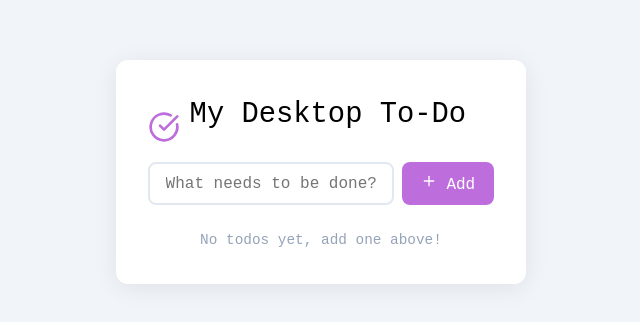
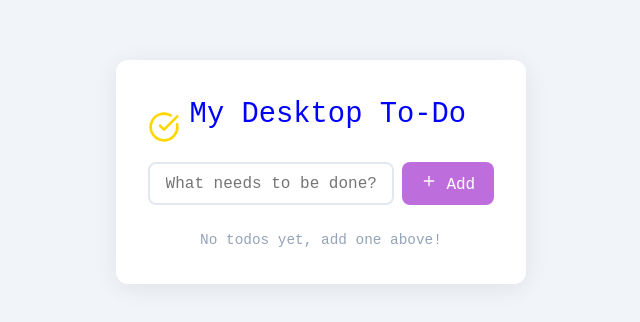
Before and after one commit to pastadellacasaaa/myfirstapp, a React (Vite) app in the folder src/renderer/: page / in a window 1280 px wide. Shown: the part 188-510 px from the top of the page, without its empty margins (319-959 px from the left). Built offline with nearby package versions, Linux system fonts and the light colour scheme.

Commit message:
updated UI and version v1.1.0

```diff
--- a/package.json
+++ b/package.json
@@ -1,6 +1,6 @@
 {
   "name": "my-first-app",
-  "version": "1.0.0",
+  "version": "1.1.0",
   "description": "An Electron application with React and TypeScript",
   "main": "./out/main/index.js",
   "author": "example.com",
--- a/src/renderer/src/components/Header.tsx
+++ b/src/renderer/src/components/Header.tsx
@@ -4,8 +4,8 @@ import { JSX } from 'react'
 const Header = (): JSX.Element => {
   return (
     <header style={{ display: 'flex', alignItems: 'center', gap: '10px' }}>
-      <CheckCircle color="#bd6edc" size={32} />
-      <h1 style={{ color: 'black' }}>My Desktop To-Do</h1>
+      <CheckCircle color="#FFD700" size={32} />
+      <h1 style={{ color: 'blue' }}>My Desktop To-Do</h1>
     </header>
   )
 }
```
